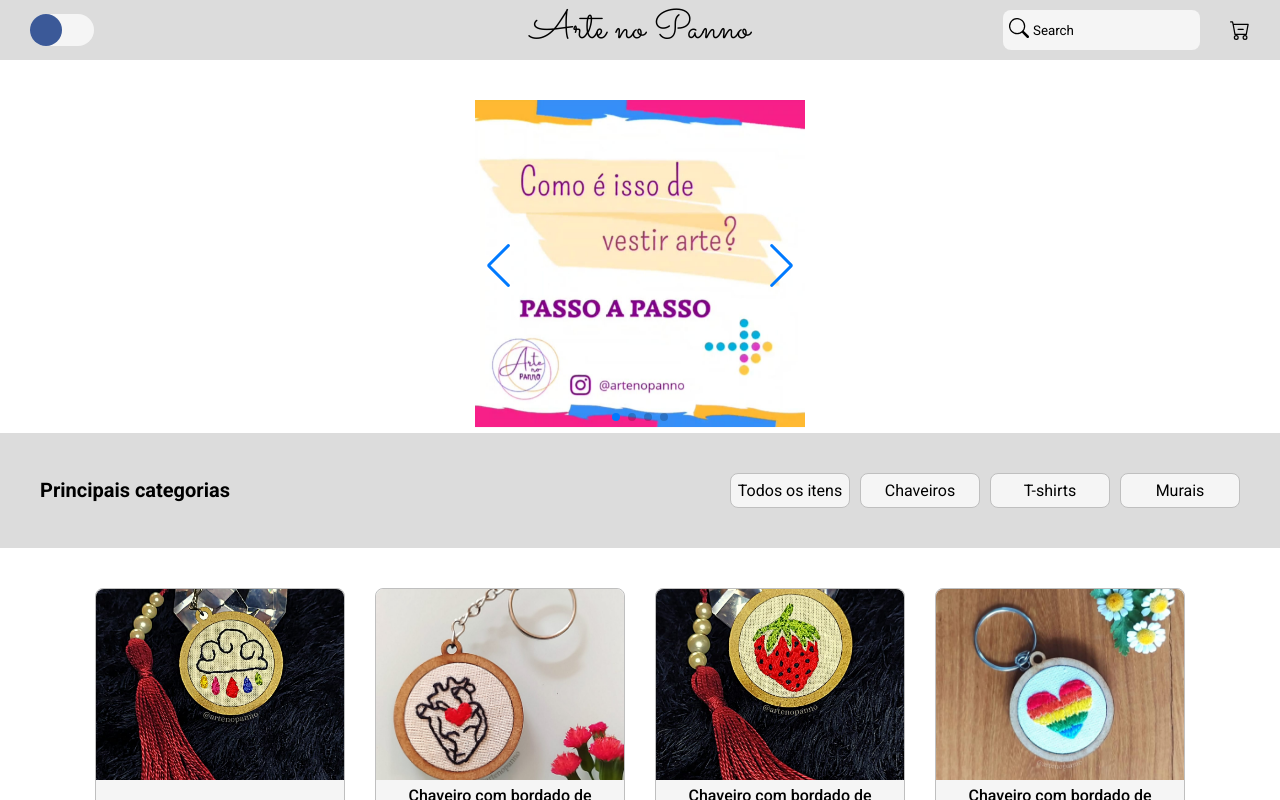
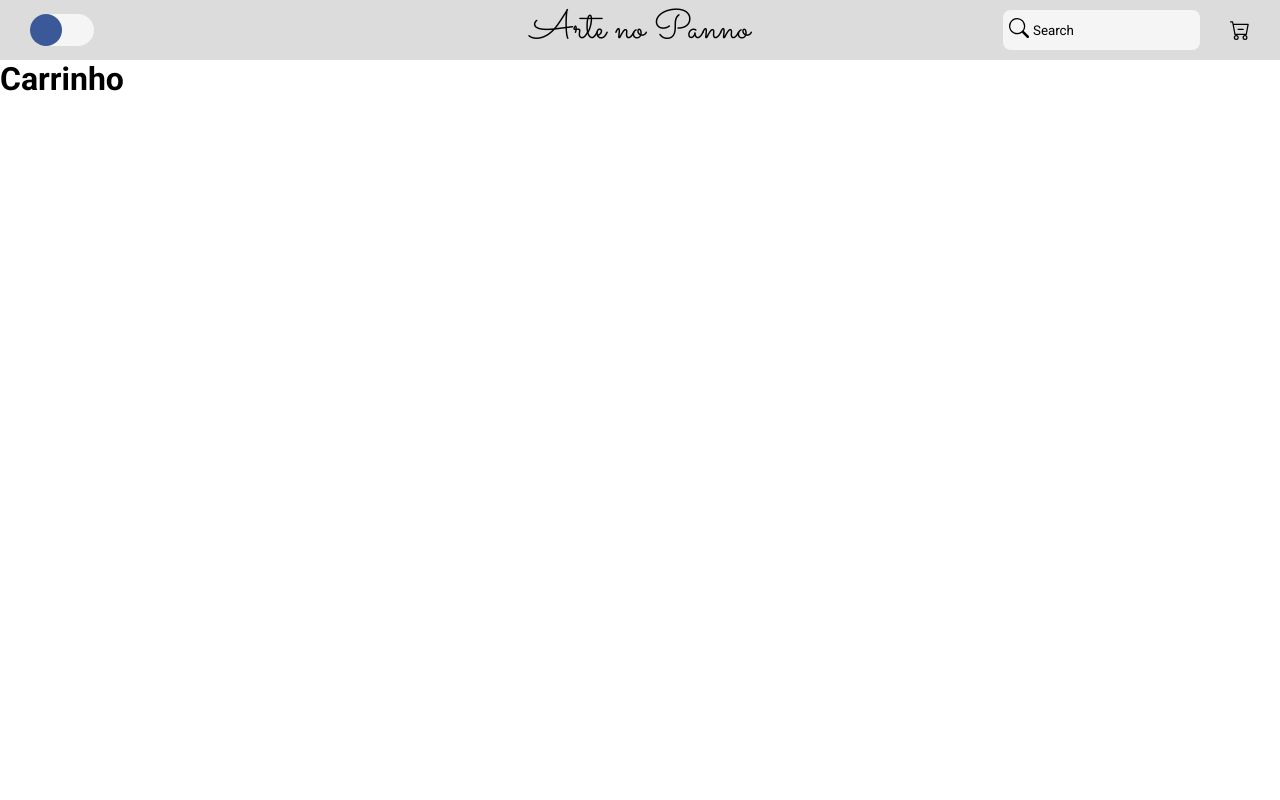
Before and after one commit to Adrianodbs/Arte-no-panno-react, a React (Vite) app: page /carrinho in a window 1280 px wide. Shown: the top 800 px of the page. Built offline with nearby package versions, Linux system fonts and the light colour scheme.

Commit message:
adicionando rotas

```diff
--- a/src/App.jsx
+++ b/src/App.jsx
@@ -2,18 +2,26 @@ import { ThemeProvider } from 'styled-components'
 import Header from './components/Header'
 import { Global } from './styles/GlobalStyle'
 
+import { BrowserRouter, Routes, Route } from 'react-router-dom'
+
 import { useContext } from 'react'
 import { ThemeContext } from './contexts/theme'
+
 import Main from './components/Main'
-import ComoComprar from './components/como-comprar'
+import Carrinho from './pages/Carrinho'
 
 function App() {
   const { theme } = useContext(ThemeContext)
   return (
     <ThemeProvider theme={theme}>
-      <Global />
-      <Header />
-      <Main />
+      <BrowserRouter>
+        <Global />
+        <Header />
+        <Routes>
+          <Route path="/" element={<Main />} />
+          <Route path="/carrinho" element={<Carrinho />} />
+        </Routes>
+      </BrowserRouter>
     </ThemeProvider>
   )
 }
--- /dev/null
+++ b/src/pages/Carrinho/index.jsx
@@ -0,0 +1,11 @@
+import React from 'react'
+
+function Carrinho() {
+  return (
+    <>
+      <h1>Carrinho</h1>
+    </>
+  )
+}
+
+export default Carrinho
```
